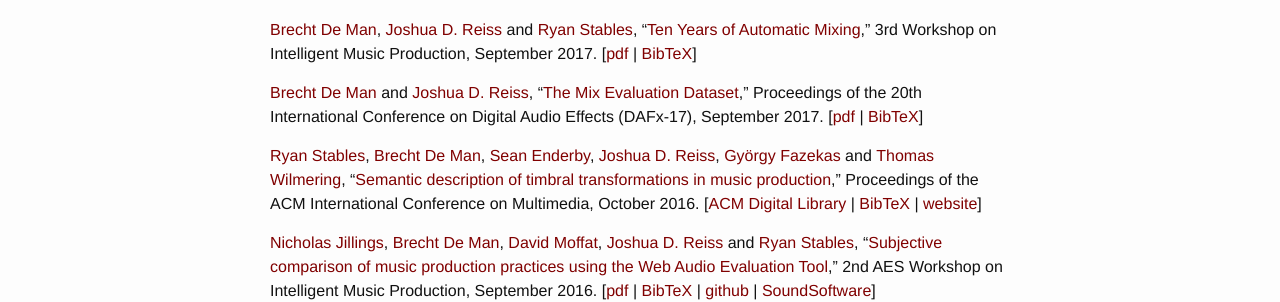
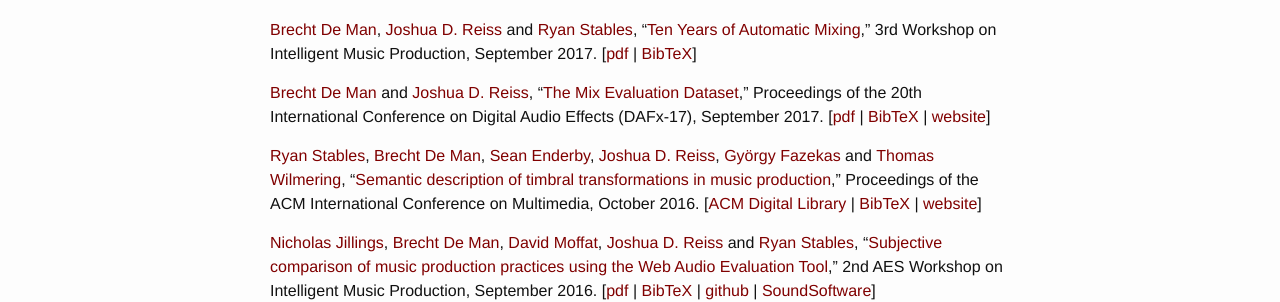
Before and after one commit to BrechtDeMan/BrechtDeMan.github.io, a Jekyll site: the page built from publications/index.md, in a window 1280 px wide and 900 px high, scrolled down 621 px. Shown: the part 152-454 px from the top of the window. Built offline with Jekyll 4.4.1, drawn with Linux system fonts in a browser that asks for light colours; nearby versions of some CDN libraries.

Commit message:
Add Mix Evaluation Dataset website link

```diff
--- a/publications/index.md
+++ b/publications/index.md
@@ -44,7 +44,7 @@ redirect_from:
 [[pdf](/publications/pdf/WIMP3.pdf) &#124; [BibTeX](/publications/BibTeX-txt/wimp3.txt)]
 
 [Brecht De Man](/) and [Joshua D. Reiss](http://www.eecs.qmul.ac.uk/~josh/), “[The Mix Evaluation Dataset](/publications/pdf/DAFx-17.pdf),” Proceedings of the 20th International Conference on Digital Audio Effects (DAFx-17), September 2017\.
-[[pdf](/publications/pdf/DAFx-17.pdf) &#124; [BibTeX](/publications/BibTeX-txt/dafx-17.txt)]
+[[pdf](/publications/pdf/DAFx-17.pdf) &#124; [BibTeX](/publications/BibTeX-txt/dafx-17.txt) &#124; [website](http://c4dm.eecs.qmul.ac.uk/multitrack/MixEvaluation/)]
 
 
 [Ryan Stables](http://www.ryanstables.co.uk), [Brecht De Man](/), [Sean Enderby](http://www.bcu.ac.uk/computing-engineering-and-the-built-environment/research/phd/current-students/sean-enderby), [Joshua D. Reiss](http://www.eecs.qmul.ac.uk/~josh/), [György Fazekas](http://www.eecs.qmul.ac.uk/~gyorgyf/about.html) and [Thomas Wilmering](http://www.eecs.qmul.ac.uk/people/view/4665), “[Semantic description of timbral transformations in music production](http://dl.acm.org/citation.cfm?id=2967238),” Proceedings of the ACM International Conference on Multimedia, October 2016. [[ACM Digital Library](http://dl.acm.org/citation.cfm?id=2967238) &#124; [BibTeX](/publications/BibTeX-txt/acm16.txt) &#124; [website](http://www.semanticaudio.co.uk)]
```
